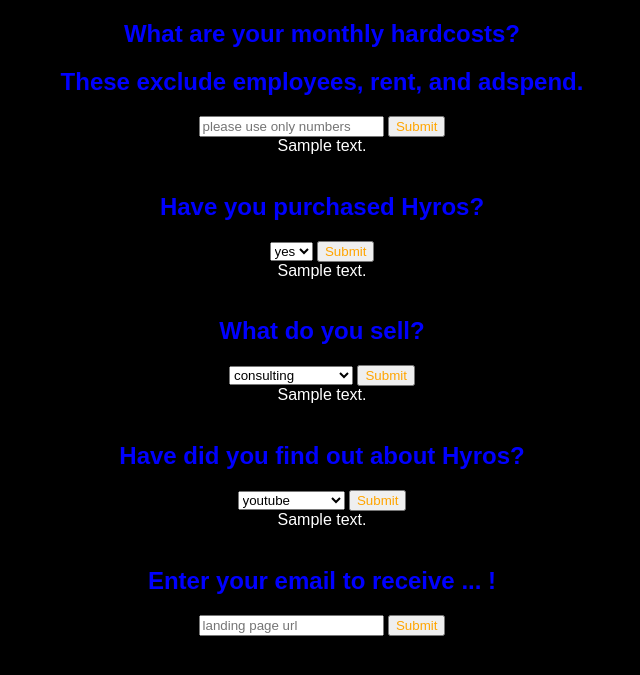
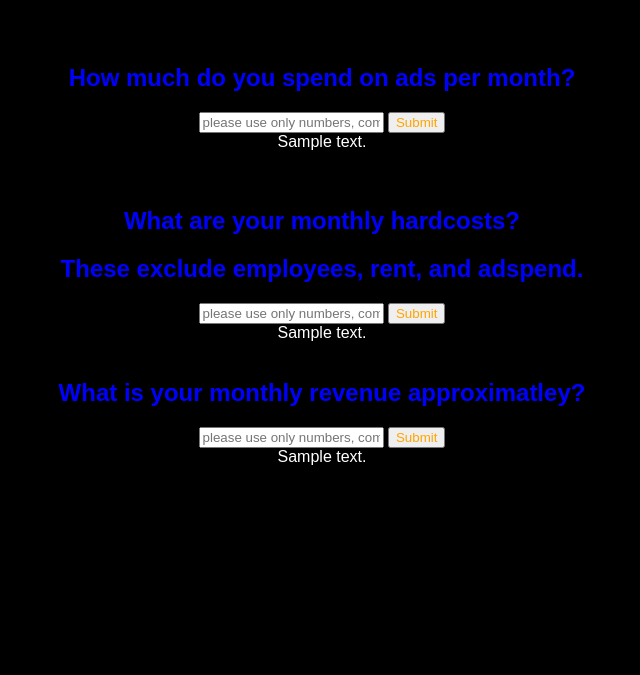
Before and after one commit to spe301/Survey, a Flask app: template templates/index3.html in a window 1280 px wide. Shown: the top 675 px of the page, without its empty margins (318-958 px from the left). Run offline with Flask 2, Linux system fonts and the light colour scheme; the template is opened without the code that fills it: most values are stand-ins (such as "Sample title", 1, 10 or a date in 2020).

Commit message:
final touches to for the survey

```diff
--- a/app.py
+++ b/app.py
@@ -36,27 +36,37 @@ def domain():
     domain = request.form['domain'].lower().replace(' ', '_')
     cursor.execute('''UPDATE survey SET domain='{}' WHERE domain IS NULL;'''.format(domain))
     connection.commit()
-    return render_template('index2.html', n_text='Compleate', lp_text='Compleate', d_text=request.form['domain'])
+    return render_template('index3.html')
 
 @app.route('/adspend', methods=['POST'])
 def adspend():
-    adspend = int(request.form['adspend'])
+    adspend = int(request.form['adspend'].replace('$', '').replace(',', ''))
     try:
         cursor.execute('''UPDATE survey SET adspend='{}' WHERE adspend IS NULL;'''.format(adspend))
         connection.commit()
-        return render_template('index3.html')
+        return render_template('index3.html', as_text=adspend)
     except:
-        return 'Please use numbers only and no spaces, press the back arrow at the top of the page to return to the survey'
+        return 'Please use only numbers, commas, and dollar signs, press the back arrow at the top of the page to return to the survey'
 
 @app.route('/hardcosts', methods=['POST'])
 def hardcosts():
-    hardcosts = int(request.form['hardcosts'])
+    hardcosts = int(request.form['hardcosts'].replace('$', '').replace(',', ''))
     try:
         cursor.execute('''UPDATE survey SET hardcosts='{}' WHERE hardcosts IS NULL;'''.format(hardcosts))
         connection.commit()
-        return render_template('index3.html', h_text=request.form['hardcosts'])
+        return render_template('index3.html', as_text='Compleate', h_text=request.form['hardcosts'])
     except:
-        return 'Please use numbers only and no spaces, press the back arrow at the top of the page to return to the survey'
+        return 'Please use only numbers, commas, and dollar signs, press the back arrow at the top of the page to return to the survey'
+
+@app.route('/revenue', methods=['POST'])
+def revenue():
+    revenue = int(request.form['revenue'].replace('$', '').replace(',', ''))
+    try:
+        cursor.execute('''UPDATE survey SET revenue='{}' WHERE revenue IS NULL;'''.format(revenue))
+        connection.commit()
+        return render_template('index4.html')
+    except:
+        return 'Please use only numbers, commas, and dollar signs, press the back arrow at the top of the page to return to the survey'
 
 @app.route('/customer', methods=['POST'])
 def customer():
@@ -67,21 +77,21 @@ def customer():
         customer = 1
     cursor.execute('''UPDATE survey SET customer='{}' WHERE customer IS NULL;'''.format(customer))
     connection.commit()
-    return render_template('index3.html', h_text='Compleate', c_text=request.form['customer'])
+    return render_template('index4.html', c_text=request.form['customer'])
 
 @app.route('/model', methods=['POST'])
 def model():
     model = request.form['model']
     cursor.execute('''UPDATE survey SET model='{}' WHERE model IS NULL;'''.format(model))
     connection.commit()
-    return render_template('index3.html', h_text='Compleate', c_text='Compleate', m_text=request.form['model'])
+    return render_template('index4.html', c_text='Compleate', m_text=request.form['model'])
 
 @app.route('/source', methods=['POST'])
 def source():
     source = request.form['source']
     cursor.execute('''UPDATE survey SET source='{}' WHERE source IS NULL;'''.format(source))
     connection.commit()
-    return render_template('index3.html', h_text='Compleate', c_text='Compleate', m_text='Compleate', s_text=request.form['source'])
+    return render_template('index4.html', c_text='Compleate', m_text='Compleate', s_text=request.form['source'])
 
 @app.route('/email', methods=['POST'])
 def email():
--- a/templates/index3.html
+++ b/templates/index3.html
@@ -12,66 +12,42 @@ body {
 </style>
 </head>
 <body>
+<br>
+<br>
+<div style="margin-left:10%; margin-right:10%;",  outline-color: powderblue;>
+        </div>
+    <h2 style="color: blue;">How much do you spend on ads per month?</h2>
+
+    <form action="{{ url_for('adspend')}}"method="post">
+        <input type="text" name="adspend" placeholder="please use only numbers, commas, and dollar signs" required="required" />
+
+        <button style="color: orange;" type="submit" class="btn btn-primary btn-block btn-large">Submit</button>
+    </form>
+    {{ as_text }}
+    <div style="margin-left:10%; margin-right:10%;",  outline-color: powderblue;>
+        </div>
+    <br>
+   <br>
 
     <h2 style="color: blue;">What are your monthly hardcosts?</h2>
     <h2 style="color: blue;">These exclude employees, rent, and adspend.</h2>
     <form action="{{ url_for('hardcosts')}}"method="post">
-        <input type="text" name="hardcosts" placeholder="please use only numbers" required="required" />
+        <input type="text" name="hardcosts" placeholder="please use only numbers, commas, and dollar signs" required="required" />
 
         <button style="color: orange;" type="submit" class="btn btn-primary btn-block btn-large">Submit</button>
     </form>
     {{ h_text }}
    <br>
    <br>
-   <h2 style="color: blue;">Have you purchased Hyros?</h2>
-<form id="form1" action="{{ url_for('customer')}}" method="post" enctype="multipart/form-data">
-<select id="mySelect" name = "customer">
-  <option value="yes">yes</option>
-  <option value="no">no</option>
-</select>
-<button style="color: orange;" type="submit" class="btn btn-primary btn-block btn-large">Submit</button>
-</form>
-{{ c_text }}
-<br>
-<br>
-<h2 style="color: blue;">What do you sell?</h2>
-<form id="form1" action="/model" method="post" enctype="multipart/form-data">
-<select id="mySelect" name = "model">
-  <option value="consulting">consulting</option>
-  <option value="info / coaching">info / coaching</option>
-  <option value="tangible products">tangible products</option>
-  <option value="software">software</option>
-  <option value="other">other</option>
-</select>
-<button style="color: orange;" type="submit" class="btn btn-primary btn-block btn-large">Submit</button>
-</form>
-{{ m_text }}
-<br>
-<br>
-<h2 style="color: blue;">Have did you find out about Hyros?</h2>
-<form id="form1" action="/source" method="post" enctype="multipart/form-data">
-<select id="mySelect" name = "source">
-  <option value="youtube">youtube</option>
-  <option value="facebook">facebook</option>
-  <option value="twitter">twitter</option>
-  <option value="word of mouth">word of mouth</option>
-  <option value="cold call">cold call</option>
-  <option value="other">other</option>
-</select>
-<button style="color: orange;" type="submit" class="btn btn-primary btn-block btn-large">Submit</button>
-</form>
-{{ s_text }}
-<br>
-<br>
-
-    <h2 style="color: blue;">Enter your email to receive ... !</h2>
-
-    <form action="{{ url_for('email')}}"method="post">
-        <input type="text" name="email" placeholder="landing page url" required="required" />
+   <h2 style="color: blue;">What is your monthly revenue approximatley?</h2>
+<form action="{{ url_for('revenue')}}"method="post">
+        <input type="text" name="revenue" placeholder="please use only numbers, commas, and dollar signs" required="required" />
 
         <button style="color: orange;" type="submit" class="btn btn-primary btn-block btn-large">Submit</button>
     </form>
-    <br>
-   <br>
+</form>
+{{ r_text }}
+<br>
+<br>
     </body>
 </html>
```
Also changed, not shown: templates/index2.html (+0 -14 lines), templates/index4.html (added, +68 -0 lines), 1 other file.
